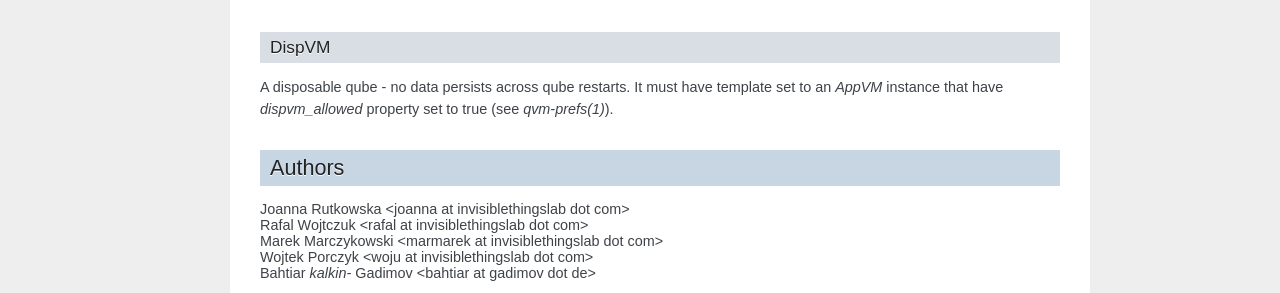
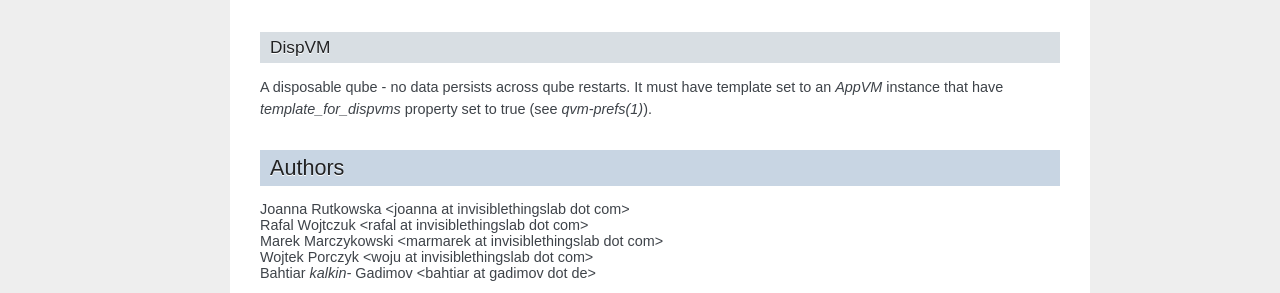
Before and after one commit to QubesOS/qubes-core-admin-client, a Sphinx documentation site: the page built from doc/manpages/qvm-create.rst, in a window 1280 px wide. Shown: the part 1632-1925 px from the top of the page. Built offline with Sphinx 7.4.7, drawn with Linux system fonts in a browser that asks for light colours; the version number could not be read and is left out.

Commit message:
qvm-create.rst: update from dispvm_allowed to template_for_dispvms
As per d1eab2d4f5333aa58522c6b6c97010d050df7090, dispvm_allowed has been
renamed to template_for_dispvms

Signed-off-by: Kamil Aronowski <kamil.aronowski@yahoo.com>

```diff
--- a/doc/manpages/qvm-create.rst
+++ b/doc/manpages/qvm-create.rst
@@ -108,8 +108,8 @@ DispVM
 ^^^^^^
 
 A disposable qube - no data persists across qube restarts. It must have template
-set to an `AppVM` instance that have `dispvm_allowed` property set to true (see
-:manpage:`qvm-prefs(1)`).
+set to an `AppVM` instance that have `template_for_dispvms` property set to true
+(see :manpage:`qvm-prefs(1)`).
 
 Authors
 -------
```
